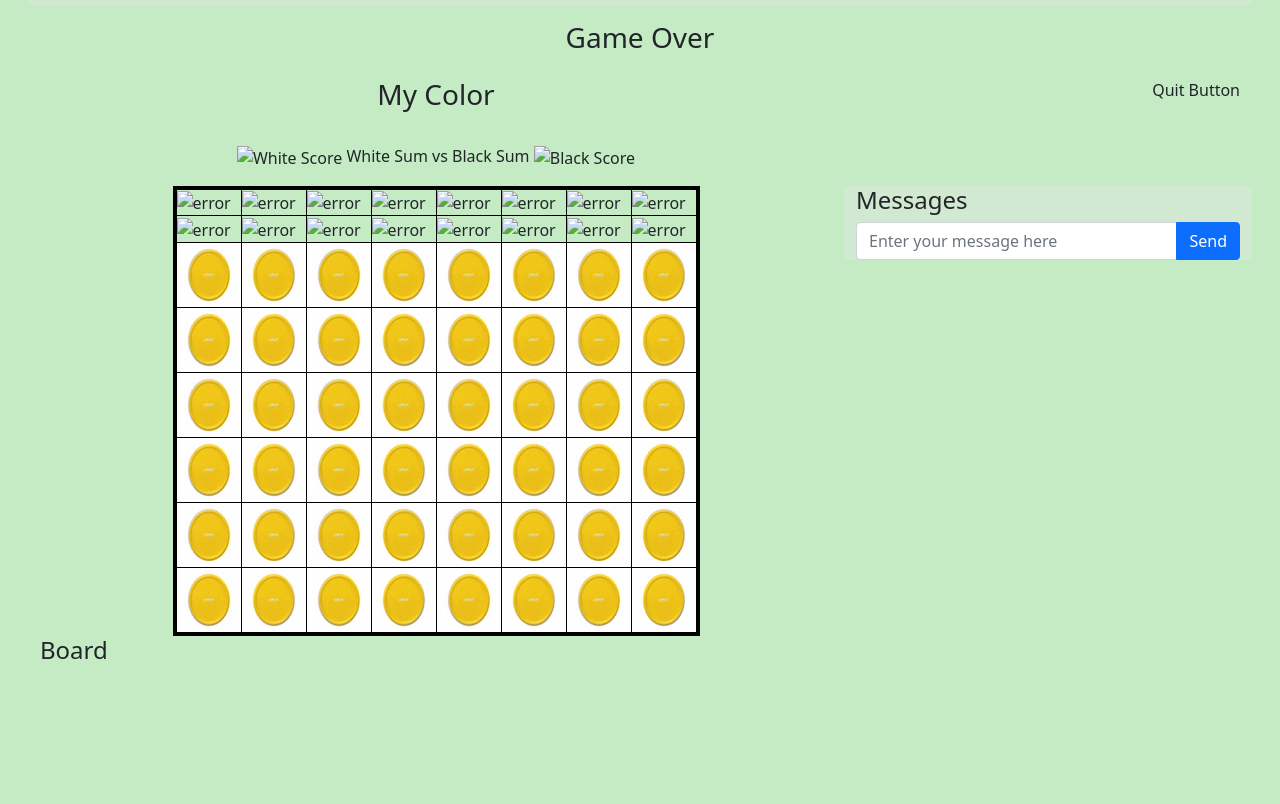
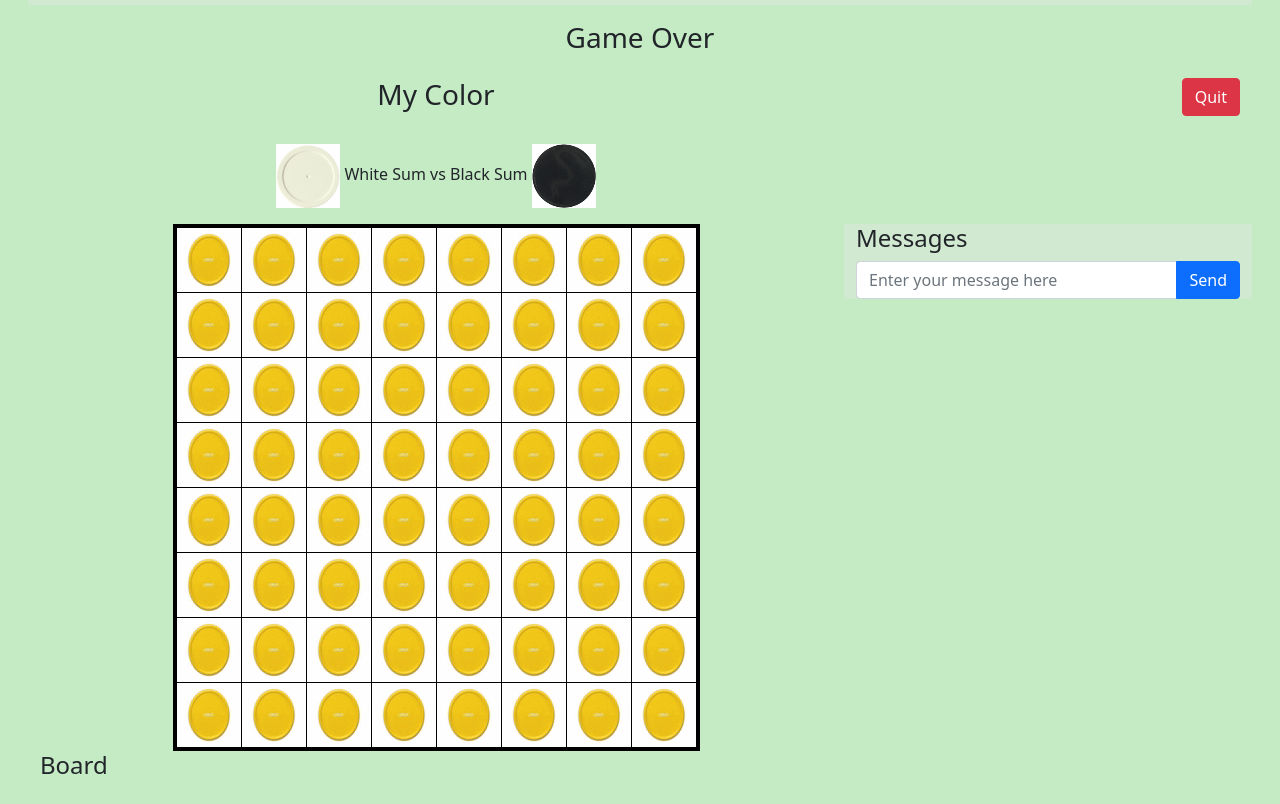
Before and after one commit to kathrynbe/reversi-butler, a website: page public/game.html in a window 1280 px wide. Shown: the part 53-857 px from the top of the page. Before the commit the page ends 800 px from the top, so only its background shows below. Drawn offline with nearby package versions, Linux system fonts and the light colour scheme; files that its build step writes are made by us from their sources; no server answers.

Commit message:
taking away public

```diff
--- a/public/assets/js/main.js
+++ b/public/assets/js/main.js
@@ -351,7 +351,7 @@ socket.on('game_update', (payload) => {
                 }
 
                 const t = Date.now();
-                $('#'+row+'_'+column).html('<img class="img-fluid" src="public/assets/images/'+graphic+'?time='+t+'" alt="'+altTag+'" />');
+                $('#'+row+'_'+column).html('<img class="img-fluid" src="assets/images/'+graphic+'?time='+t+'" alt="'+altTag+'" />');
 
                 $('#'+row+'_'+column).off('click');
                 if (board[row][column] === ' ') {
--- a/public/game.html
+++ b/public/game.html
@@ -10,7 +10,7 @@
   <link href="https://cdn.jsdelivr.net/npm/bootstrap@5.0.2/dist/css/bootstrap.min.css" rel="stylesheet"
     integrity="sha384-EVSTQN3/azprG1Anm3QDgpJLIm9Nao0Yz1ztcQTwFspd3yD65VohhpuuCOmLASjC" crossorigin="anonymous">
 
-  <link rel='stylesheet' href='public/assets/css/game.css' />
+  <link rel='stylesheet' href='assets/css/game.css' />
 
   <title>Reversi</title>
 </head>
@@ -32,11 +32,11 @@
     <div class="row m-3">
       <div class="col-md-8 text-center justify-content-center">
         <h3 id="my_color">My Color</h3><br />
-        <img class="img-fluid" src="public/assets/images/White.gif" alt="White Score" />
+        <img class="img-fluid" src="assets/images/White.gif" alt="White Score" />
         <span id="whitesum">White Sum</span>
         <span id="vs">vs</span>
         <span id="blacksum">Black Sum</span>
-        <img class="img-fluid" src="public/assets/images/Black.gif" alt="Black Score" />
+        <img class="img-fluid" src="assets/images/Black.gif" alt="Black Score" />
       </div>
       <div class="col-md-4 text-end justify-content-end">
         <div id="quit">Quit Button</div>
@@ -49,24 +49,24 @@
           <div class="col-md-8 table-responsive">
             <table id="game_board" class="mx-auto w-auto">
               <tr>
-                <td id="0_0"><img class="img-fluid" src="public/assets/images/error.gif" alt="error" /></td>
-                <td id="0_1"><img class="img-fluid" src="public/assets/images/error.gif" alt="error" /></td>
-                <td id="0_2"><img class="img-fluid" src="public/assets/images/error.gif" alt="error" /></td>
-                <td id="0_3"><img class="img-fluid" src="public/assets/images/error.gif" alt="error" /></td>
-                <td id="0_4"><img class="img-fluid" src="public/assets/images/error.gif" alt="error" /></td>
-                <td id="0_5"><img class="img-fluid" src="public/assets/images/error.gif" alt="error" /></td>
-                <td id="0_6"><img class="img-fluid" src="public/assets/images/error.gif" alt="error" /></td>
-                <td id="0_7"><img class="img-fluid" src="public/assets/images/error.gif" alt="error" /></td>
+                <td id="0_0"><img class="img-fluid" src="assets/images/error.gif" alt="error" /></td>
+                <td id="0_1"><img class="img-fluid" src="assets/images/error.gif" alt="error" /></td>
+                <td id="0_2"><img class="img-fluid" src="assets/images/error.gif" alt="error" /></td>
+                <td id="0_3"><img class="img-fluid" src="assets/images/error.gif" alt="error" /></td>
+                <td id="0_4"><img class="img-fluid" src="assets/images/error.gif" alt="error" /></td>
+                <td id="0_5"><img class="img-fluid" src="assets/images/error.gif" alt="error" /></td>
+                <td id="0_6"><img class="img-fluid" src="assets/images/error.gif" alt="error" /></td>
+                <td id="0_7"><img class="img-fluid" src="assets/images/error.gif" alt="error" /></td>
               </tr>
               <tr>
-                <td id="1_0"><img class="img-fluid" src="public/assets/images/error.gif" alt="error" /></td>
-                <td id="1_1"><img class="img-fluid" src="public/assets/images/error.gif" alt="error" /></td>
-                <td id="1_2"><img class="img-fluid" src="public/assets/images/error.gif" alt="error" /></td>
-                <td id="1_3"><img class="img-fluid" src="public/assets/images/error.gif" alt="error" /></td>
-                <td id="1_4"><img class="img-fluid" src="public/assets/images/error.gif" alt="error" /></td>
-                <td id="1_5"><img class="img-fluid" src="public/assets/images/error.gif" alt="error" /></td>
-                <td id="1_6"><img class="img-fluid" src="public/assets/images/error.gif" alt="error" /></td>
-                <td id="1_7"><img class="img-fluid" src="public/assets/images/error.gif" alt="error" /></td>
+                <td id="1_0"><img class="img-fluid" src="assets/images/error.gif" alt="error" /></td>
+                <td id="1_1"><img class="img-fluid" src="assets/images/error.gif" alt="error" /></td>
+                <td id="1_2"><img class="img-fluid" src="assets/images/error.gif" alt="error" /></td>
+                <td id="1_3"><img class="img-fluid" src="assets/images/error.gif" alt="error" /></td>
+                <td id="1_4"><img class="img-fluid" src="assets/images/error.gif" alt="error" /></td>
+                <td id="1_5"><img class="img-fluid" src="assets/images/error.gif" alt="error" /></td>
+                <td id="1_6"><img class="img-fluid" src="assets/images/error.gif" alt="error" /></td>
+                <td id="1_7"><img class="img-fluid" src="assets/images/error.gif" alt="error" /></td>
               </tr>
               <tr>
                 <td id="2_0"><img class="img-fluid" src="assets/images/error.gif" alt="error" /></td>
@@ -160,7 +160,7 @@
   <script src="https://cdn.socket.io/4.5.0/socket.io.min.js"
     integrity="sha384-7EyYLQZgWBi67fBtVxw60/OWl1kjsfrPFcaU0pp0nAh+i8FD068QogUvg85Ewy1k"
     crossorigin="anonymous"></script>
-  <script src="public/assets/js/main.js"></script>
+  <script src="assets/js/main.js"></script>
 </body>
 
 </html>
```
Also changed, not shown: public/lobby.html (+1 -1 lines).
